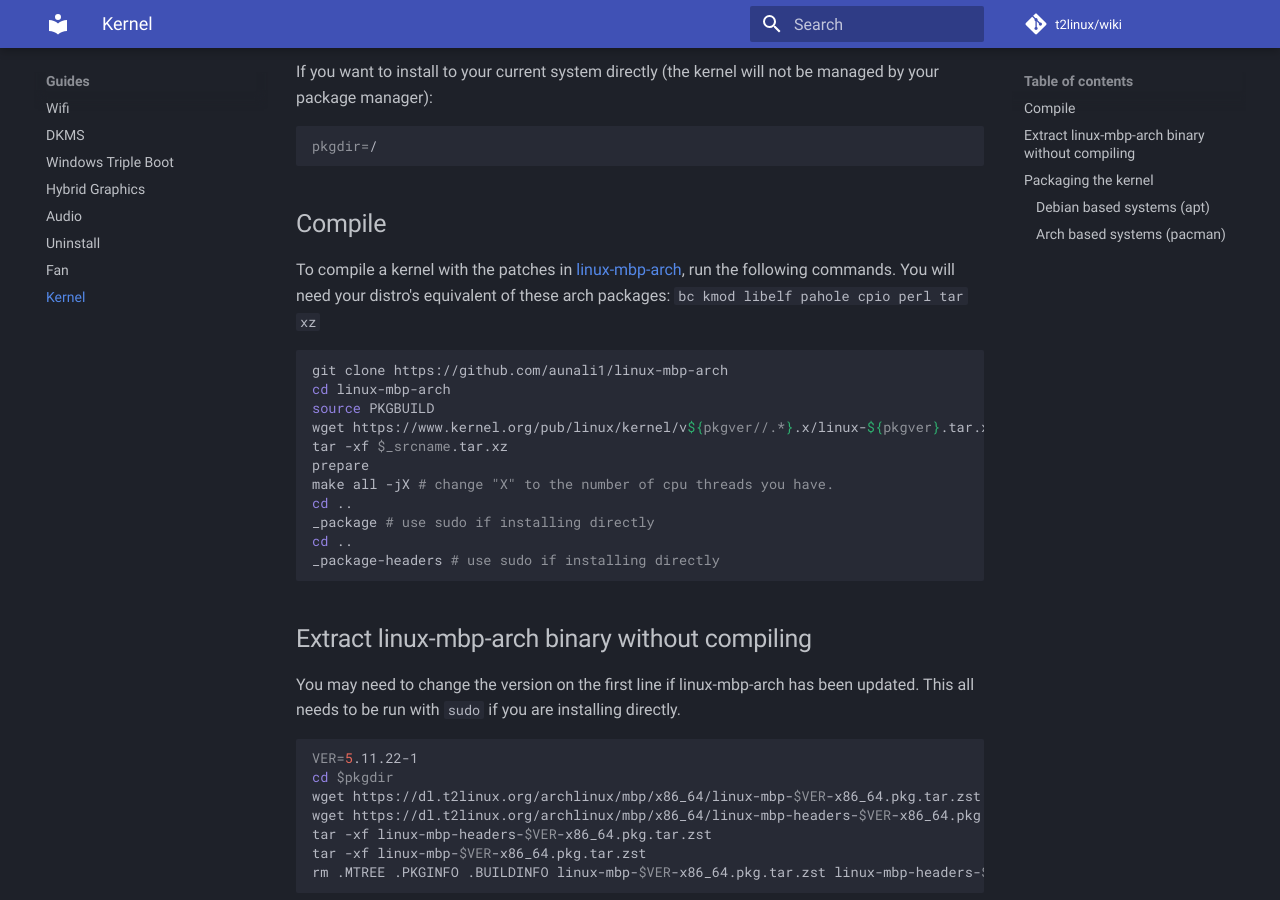
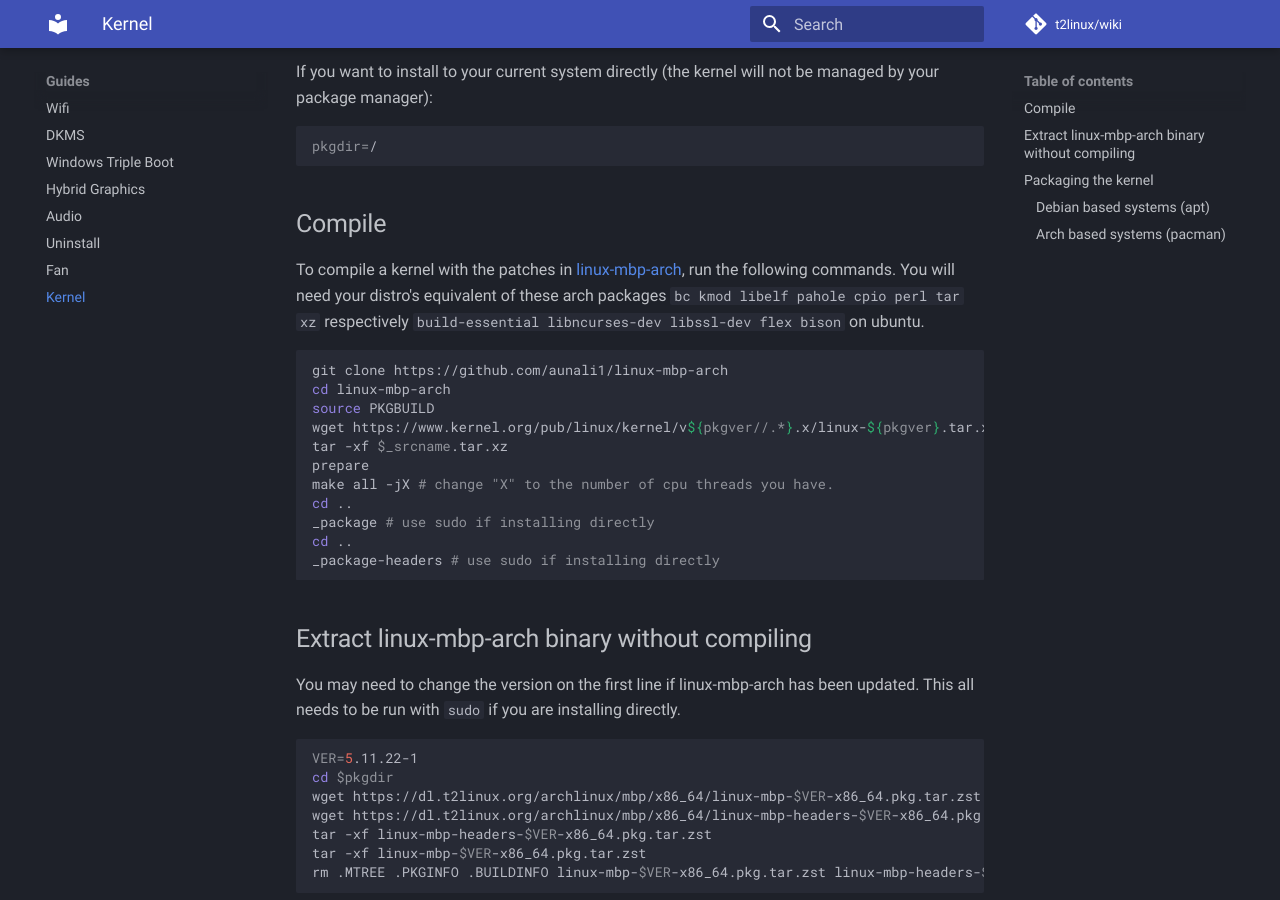
Before and after one commit to t2linux/wiki, an MkDocs documentation site: the page built from docs/guides/kernel.md, in a window 1280 px wide and 900 px high, scrolled down 533 px. Built offline with MkDocs 1.6.1 and Material for MkDocs 9.7.7, drawn with Linux system fonts in a browser that asks for light colours; comment, search, counter and statistics services are not loaded.

Commit message:
Guides: List Ubuntu building dependencies in kernel guide

````diff
--- a/docs/guides/kernel.md
+++ b/docs/guides/kernel.md
@@ -19,7 +19,7 @@ pkgdir=/
 
 ## Compile
 
-To compile a kernel with the patches in [linux-mbp-arch](https://github.com/aunali1/linux-mbp-arch), run the following commands. You will need your distro's equivalent of these arch packages: `bc kmod libelf pahole cpio perl tar xz`
+To compile a kernel with the patches in [linux-mbp-arch](https://github.com/aunali1/linux-mbp-arch), run the following commands. You will need your distro's equivalent of these arch packages `bc kmod libelf pahole cpio perl tar xz` respectively `build-essential libncurses-dev libssl-dev flex bison` on ubuntu.
 
 ```bash
 git clone https://github.com/aunali1/linux-mbp-arch
````
